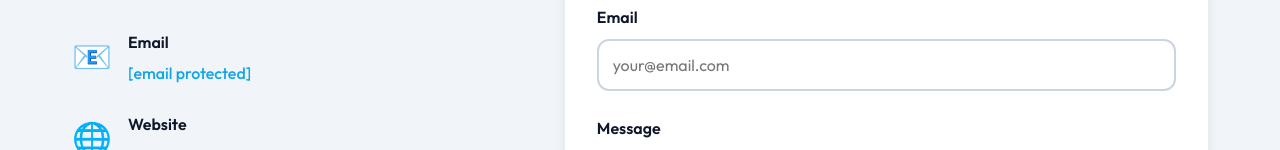
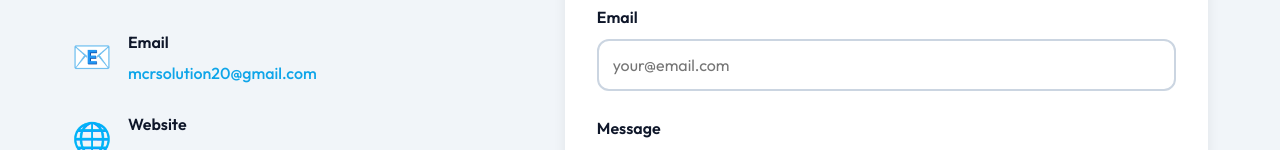
Before and after one commit to mks11nov/mcrs, a plain HTML site: page index.html in a window 1280 px wide. Shown: the part 3689-3839 px from the top of the page. Drawn offline with Linux system fonts and the light colour scheme.

Commit message:
Updated index.html

```diff
--- a/index.html
+++ b/index.html
@@ -256,7 +256,7 @@
                             <div class="contact-icon">📧</div>
                             <div class="contact-text">
                                 <div class="contact-label">Email</div>
-                                <a href="/cdn-cgi/l/email-protection#74191706071b1801001d1b1a4644341319151d185a171b19"><span class="__cf_email__" data-cfemail="e5888697968a8990918c8a8bd7d5a58288848c89cb868a88">[email&#160;protected]</span></a>
+                                <a href="mailto:mcrsolution20@gmail.com">mcrsolution20@gmail.com</a>
                             </div>
                         </div>
                         <div class="contact-item">
```
